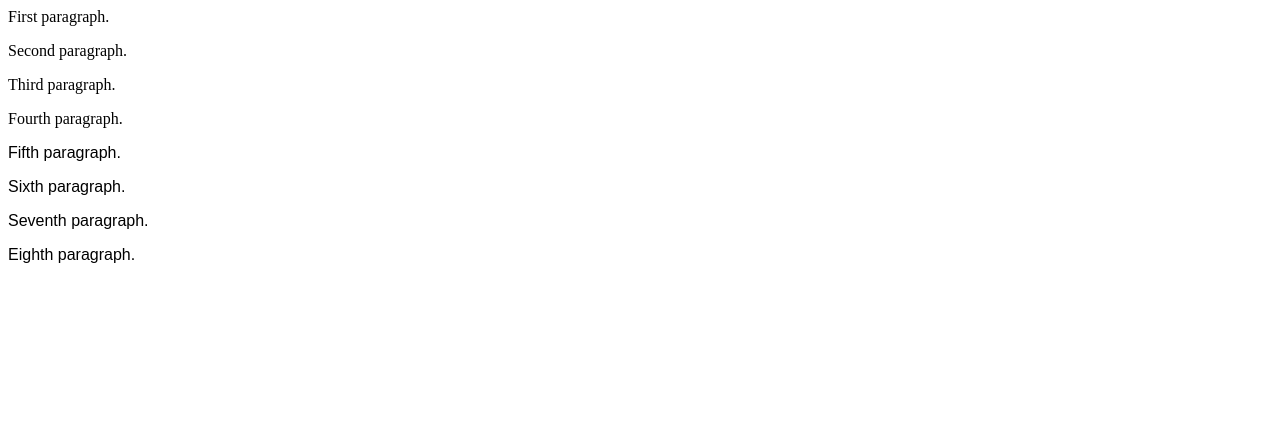
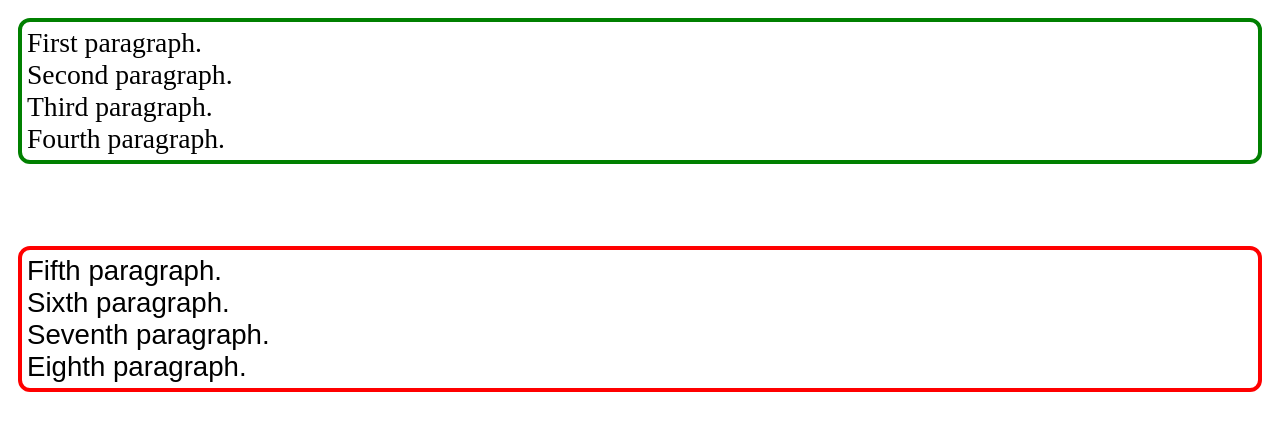
Before and after one commit to Leo-0615/Leo-0615.github.io, a plain HTML site: page docs/week8.html in a window 1280 px wide. Drawn offline with Linux system fonts and the light colour scheme.

Commit message:
Update week8.html

```diff
--- a/docs/week8.html
+++ b/docs/week8.html
@@ -7,19 +7,26 @@
       .sansserif {
        font-family: Arial, Helvetica, sans-serif;}
 
-      p.a{{border-style: dotted green;}
-      p.b {border-style: dashed red;}
+    * {font-size: 1.2em; padding: 5px;}
+      p.round1 {
+          border: 4px solid green;
+          border-radius: 12px;
+          }
+      p.round2 {
+          border: 4px solid red;
+          border-radius: 12px;
+          }
     </style>
   </head>
 
   <body>
-    <p class="serif a">First paragraph.</p>
-    <p class="serif a">Second paragraph.</p>
-    <p class="serif a">Third paragraph.</p>
-    <p class="serif a">Fourth paragraph.</p>
-    <p class="sansserif b">Fifth paragraph.</p>
-    <p class="sansserif b">Sixth paragraph.</p>
-    <p class="sansserif b">Seventh paragraph.</p>
-    <p class="sansserif b">Eighth paragraph.</p>
+    <p span class="serif round1">First paragraph.<br>
+    Second paragraph.<br>
+    Third paragraph.<br>
+    Fourth paragraph.</p><br>
+    <p span class="sansserif round2">Fifth paragraph.<br>
+    Sixth paragraph.<br>
+    Seventh paragraph.<br>
+    Eighth paragraph.</p><br>
   </body>
 </html>
```
